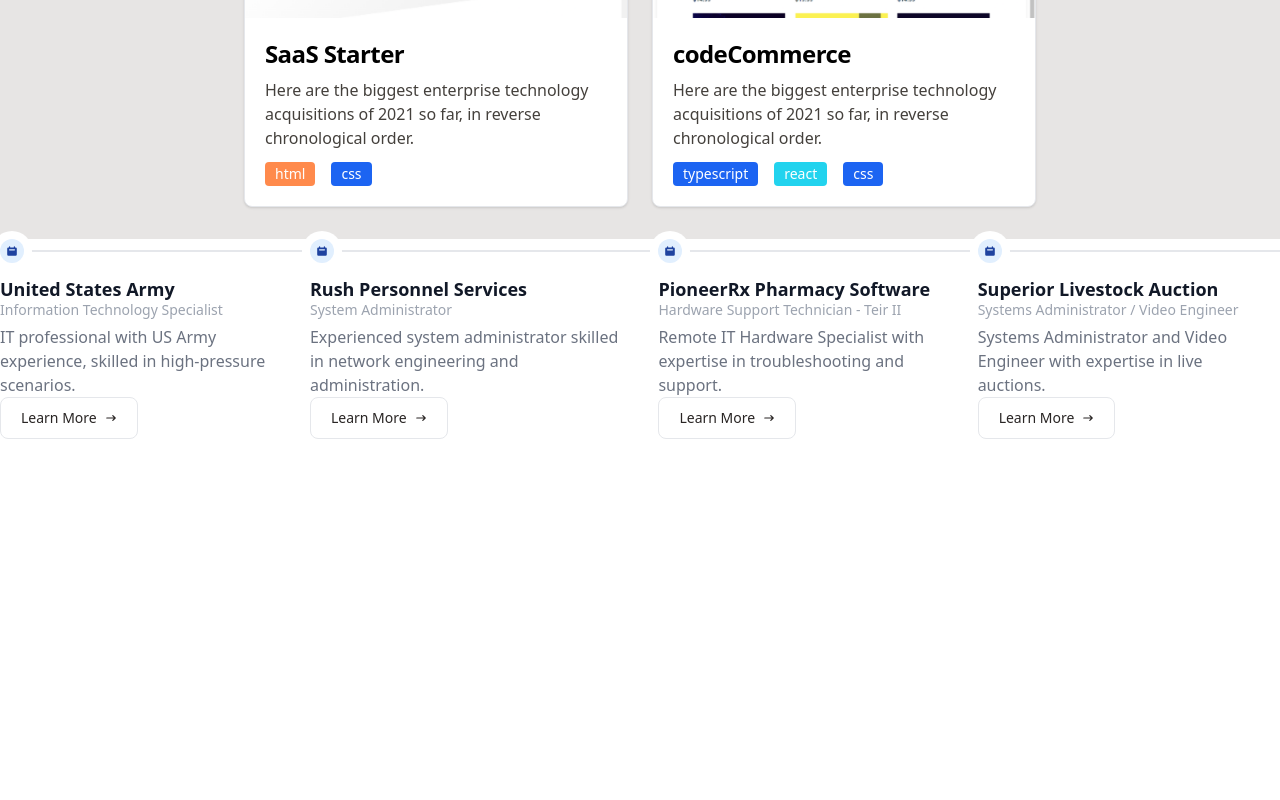
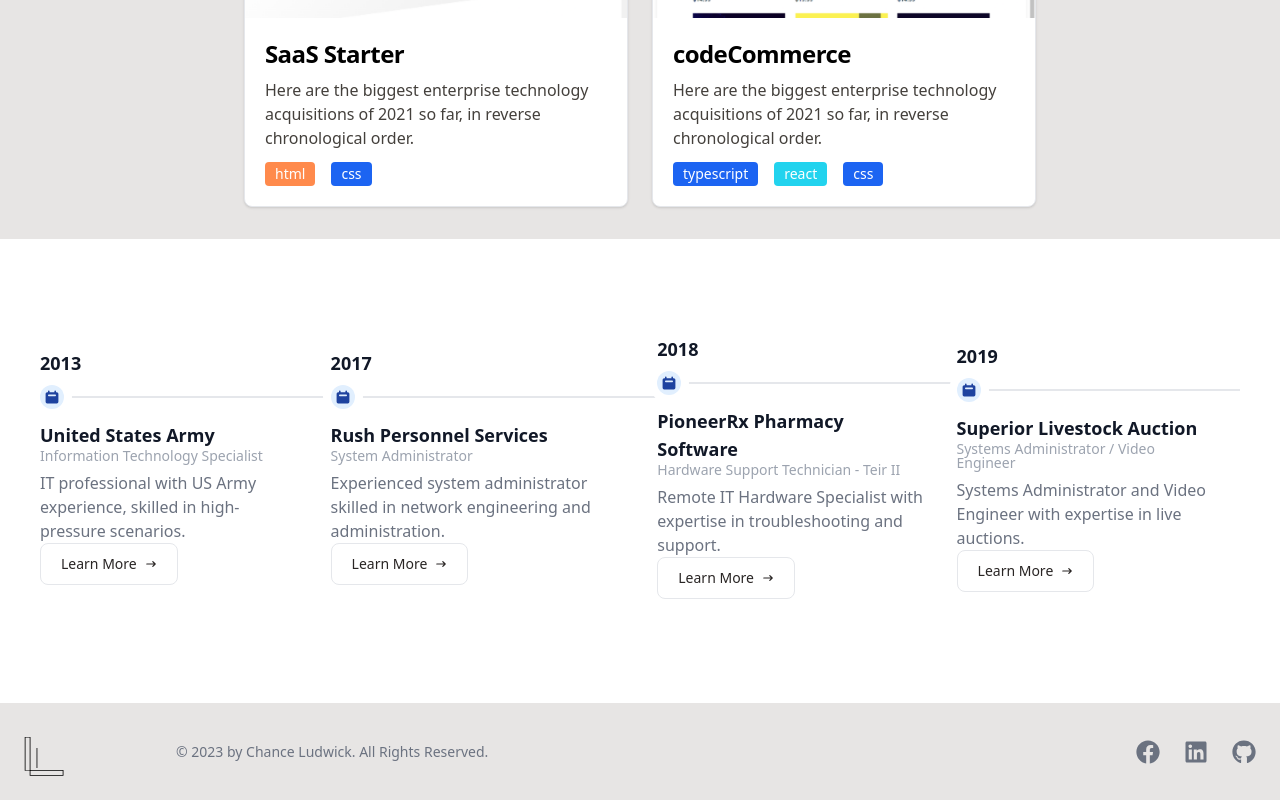
Before and after one commit to chanceltron/portfolio-site, a React (Vite) app: page / in a window 1280 px wide. Shown: the part 1778-2578 px from the top of the page. Before the commit the page ends 2225 px from the top, so only its background shows below. Built offline with nearby package versions, Linux system fonts and the light colour scheme.

Commit message:
Finish Footer

```diff
--- a/src/App.jsx
+++ b/src/App.jsx
@@ -4,6 +4,7 @@ import { MarqueeSection } from './components/MarqueeSection';
 import { NavBar } from './components/NavBar';
 import { AlertMessage } from './components/AlertMessage';
 import { Projects } from './components/Projects';
+import Footer from './components/Footer';
 
 export default function App() {
   return (
@@ -15,6 +16,7 @@ export default function App() {
       <Projects />
       <Experience />
       {/* <JobModal /> */}
+      <Footer />
     </>
   );
 }
--- /dev/null
+++ b/src/components/Experience copy.jsx
@@ -0,0 +1,70 @@
+import React, { useState } from 'react';
+import { Timeline, Button } from 'flowbite-react';
+import { HiArrowNarrowRight, HiCalendar } from 'react-icons/hi';
+import { BsFillCalendarMonthFill } from 'react-icons/bs';
+import { useModal } from '../hooks/useModal';
+import { JobModal } from './JobModal';
+import jobData from '../data/jobData.json';
+
+export function Experience() {
+  const [selectedJob, setSelectedJob] = useState(null);
+  const [openModal, setOpenModal] = useState(false);
+
+  const handleLearnMoreClick = (jobId) => {
+    setSelectedJob(jobId);
+    setOpenModal(true);
+  };
+
+  const handleCloseModal = () => {
+    setSelectedJob(null);
+    setOpenModal(false);
+  };
+
+  return (
+    <div className='flex justify-center'>
+      <ol className='relative border-l border-gray-200 mx-12 py-12'>
+        {jobData.map((job) => (
+          <li className='mb-10 ml-6' key={job.id}>
+            <span className='absolute flex items-center justify-center w-6 h-6 bg-blue-100 rounded-full -left-3 ring-8 ring-white '>
+              <svg
+                aria-hidden='true'
+                className='w-3 h-3 text-blue-800 dark:text-blue-300'
+                fill='currentColor'
+                viewBox='0 0 20 20'
+                xmlns='http://www.w3.org/2000/svg'>
+                <path
+                  fillRule='evenodd'
+                  d='M6 2a1 1 0 00-1 1v1H4a2 2 0 00-2 2v10a2 2 0 002 2h12a2 2 0 002-2V6a2 2 0 00-2-2h-1V3a1 1 0 10-2 0v1H7V3a1 1 0 00-1-1zm0 5a1 1 0 000 2h8a1 1 0 100-2H6z'
+                  clipRule='evenodd'></path>
+              </svg>
+            </span>
+            <h3 className='flex items-center mb-1 text-lg font-semibold text-gray-900 dark:text-white'>
+              {job.name}
+              <span className='bg-blue-100 text-blue-800 text-sm font-medium mr-2 px-2.5 py-0.5 rounded ml-3'>
+                Latest
+              </span>
+            </h3>
+            <time className='block mb-2 text-sm font-normal leading-none text-gray-400'>
+              {job.startDate}
+            </time>
+            <p className='mb-4 text-base font-normal text-gray-500'>
+              {job.hook}
+            </p>
+            <button
+              type='button'
+              onClick={() => handleLearnMoreClick(job.id)}
+              className='flex justify-center items-center text-stone-800 hover:text-blue-700 border border-gray-200 hover:bg-gray-100 focus:ring-1 focus:outline-none focus:ring-gray-400 font-medium rounded-lg text-sm px-5 py-2.5 text-center mr-2 mb-2'>
+              Learn More <HiArrowNarrowRight className='ml-2 h-3 w-3' />
+            </button>
+          </li>
+        ))}
+
+        <JobModal
+          openModal={openModal}
+          onClose={handleCloseModal}
+          job={jobData.find((job) => job.id === selectedJob)}
+        />
+      </ol>
+    </div>
+  );
+}
--- a/src/components/Experience.jsx
+++ b/src/components/Experience.jsx
@@ -1,8 +1,5 @@
 import React, { useState } from 'react';
-import { Timeline, Button } from 'flowbite-react';
 import { HiArrowNarrowRight, HiCalendar } from 'react-icons/hi';
-import { BsFillCalendarMonthFill } from 'react-icons/bs';
-import { useModal } from '../hooks/useModal';
 import { JobModal } from './JobModal';
 import jobData from '../data/jobData.json';
 
@@ -21,35 +18,24 @@ export function Experience() {
   };
 
   return (
-    <ol className='items-center sm:flex'>
+    <ol className='items-center justify-center mx-10 py-24 lg:flex'>
       {jobData.map((job) => (
-        <li className='relative mb-6 sm:mb-0' key={job.id}>
+        <li className='relative mb-6 max-w-sm lg:mb-0' key={job.id}>
+          <h3 className='mb-2 text-lg font-semibold text-gray-900'>
+            {job.startDate}
+          </h3>
           <div className='flex items-center'>
-            <div className='z-10 flex items-center justify-center w-6 h-6 bg-blue-100 rounded-full ring-0 ring-white dark:bg-blue-900 sm:ring-8 dark:ring-gray-900 shrink-0'>
-              <svg
-                aria-hidden='true'
-                className='w-3 h-3 text-blue-800 dark:text-blue-300'
-                fill='currentColor'
-                viewBox='0 0 20 20'
-                xmlns='http://www.w3.org/2000/svg'>
-                <path
-                  fillRule='evenodd'
-                  d='M6 2a1 1 0 00-1 1v1H4a2 2 0 00-2 2v10a2 2 0 002 2h12a2 2 0 002-2V6a2 2 0 00-2-2h-1V3a1 1 0 10-2 0v1H7V3a1 1 0 00-1-1zm0 5a1 1 0 000 2h8a1 1 0 100-2H6z'
-                  clipRule='evenodd'></path>
-              </svg>
+            <div className='z-10 flex items-center justify-center w-6 h-6 bg-blue-100 rounded-full ring-0 ring-white lg:ring-8 shrink-0'>
+              <HiCalendar className='w-4 h-4 text-blue-800' />
             </div>
-            <div className='hidden sm:flex w-full bg-gray-200 h-0.5 dark:bg-gray-700'></div>
+            <div className='hidden sm:flex w-full bg-gray-200 h-0.5'></div>
           </div>
           <div className='mt-3 sm:pr-8'>
-            <h3 className='text-lg font-semibold text-gray-900 dark:text-white'>
-              {job.name}
-            </h3>
-            <time className='block mb-2 text-sm font-normal leading-none text-gray-400 dark:text-gray-500'>
+            <h3 className='text-lg font-semibold text-gray-900 '>{job.name}</h3>
+            <time className='block mb-2 text-sm font-normal leading-none text-gray-400 '>
               {job.title}
             </time>
-            <p className='text-base font-normal text-gray-500 dark:text-gray-400'>
-              {job.hook}
-            </p>
+            <p className='text-base font-normal text-gray-500 '>{job.hook}</p>
           </div>
           <button
             type='button'
--- /dev/null
+++ b/src/components/Footer.jsx
@@ -0,0 +1,139 @@
+import React from 'react';
+import { FaFacebook, FaGithub, FaLinkedin } from 'react-icons/fa';
+import { Images } from '../assets/images';
+
+export default function Footer() {
+  return (
+    <footer className='p-8 bg-stone-200 sm:p-6 dark:bg-gray-900'>
+      <div className='sm:flex sm:items-center sm:justify-between'>
+        <div className='flex items-center gap-6'>
+          <object data={Images.LudwickLogo} className='w-32' alt='' />
+          <span className='text-sm text-gray-500 sm:text-center dark:text-gray-400'>
+            © 2023 by Chance Ludwick. All Rights Reserved.
+          </span>
+        </div>
+        <div className='flex mt-4 space-x-6 sm:justify-center sm:mt-0'>
+          <a
+            href='#'
+            target='_blank'
+            className='text-gray-500 hover:text-gray-900 dark:hover:text-white'>
+            <FaFacebook className='text-2xl' />
+            <span className='sr-only'>Facebook page</span>
+          </a>
+          <a
+            href='https://linkedin.com/in/chance-ludwick'
+            target='_blank'
+            className='text-gray-500 hover:text-gray-900 dark:hover:text-white'>
+            <FaLinkedin className='text-2xl' />
+            <span className='sr-only'>LinkedIn page</span>
+          </a>
+          <a
+            href='https://github.com/chanceltron'
+            target='_blank'
+            className='text-gray-500 hover:text-gray-900 dark:hover:text-white'>
+            <FaGithub className='text-2xl' />
+            <span className='sr-only'>GitHub account</span>
+          </a>
+        </div>
+      </div>
+    </footer>
+
+    // <footer className='p-4 bg-stone-900 sm:p-6'>
+    //   <div className='md:flex md:justify-between'>
+    //     <div className='mb-6 md:mb-0'>
+    //       <a href='https://flowbite.com/' className='flex items-center'>
+    //         <img
+    //           src='https://flowbite.com/docs/images/logo.svg'
+    //           className='h-8 mr-3'
+    //           alt='FlowBite Logo'
+    //         />
+    //         <span className='self-center text-2xl font-semibold whitespace-nowrap text-white'>
+    //           Flowbite
+    //         </span>
+    //       </a>
+    //     </div>
+    //     <div className='grid grid-cols-2 gap-8 sm:gap-6 sm:grid-cols-3'>
+    //       <div>
+    //         <h2 className='mb-6 text-sm font-semibold uppercase text-white'>
+    //           Resources
+    //         </h2>
+    //         <ul className='text-gray-400'>
+    //           <li className='mb-4'>
+    //             <a href='https://flowbite.com/' className='hover:underline'>
+    //               Flowbite
+    //             </a>
+    //           </li>
+    //           <li>
+    //             <a href='https://tailwindcss.com/' className='hover:underline'>
+    //               Tailwind CSS
+    //             </a>
+    //           </li>
+    //         </ul>
+    //       </div>
+    //       <div>
+    //         <h2 className='mb-6 text-sm font-semibold uppercase text-white'>
+    //           Follow us
+    //         </h2>
+    //         <ul className='text-gray-400'>
+    //           <li className='mb-4'>
+    //             <a
+    //               href='https://github.com/themesberg/flowbite'
+    //               className='hover:underline '>
+    //               Github
+    //             </a>
+    //           </li>
+    //           <li>
+    //             <a
+    //               href='https://discord.gg/4eeurUVvTy'
+    //               className='hover:underline'>
+    //               Discord
+    //             </a>
+    //           </li>
+    //         </ul>
+    //       </div>
+    //       <div>
+    //         <h2 className='mb-6 text-sm font-semibold uppercase text-white'>
+    //           Legal
+    //         </h2>
+    //         <ul className='text-gray-400'>
+    //           <li className='mb-4'>
+    //             <a href='#' className='hover:underline'>
+    //               Privacy Policy
+    //             </a>
+    //           </li>
+    //           <li>
+    //             <a href='#' className='hover:underline'>
+    //               Terms &amp; Conditions
+    //             </a>
+    //           </li>
+    //         </ul>
+    //       </div>
+    //     </div>
+    //   </div>
+    //   <hr className='my-6 border-gray-200 sm:mx-auto dark:border-gray-700 lg:my-8' />
+    //   <div className='sm:flex sm:items-center sm:justify-between'>
+    //     <span className='text-sm text-gray-400 sm:text-center'>
+    //       © 2023{' '}
+    //       <a href='https://flowbite.com/' className='hover:underline'>
+    //         Chance Ludwick
+    //       </a>
+    //       . All Rights Reserved.
+    //     </span>
+    //     <div className='flex mt-4 space-x-6 sm:justify-center sm:mt-0'>
+    //       <a href='#' className='text-gray-500 hover:text-white'>
+    //         <FaFacebook className='text-2xl' />
+    //         <span className='sr-only'>Facebook page</span>
+    //       </a>
+    //       <a href='#' className='text-gray-500 hover:text-white'>
+    //         <FaLinkedin className='text-2xl' />
+    //         <span className='sr-only'>LinkedIn Page</span>
+    //       </a>
+    //       <a href='#' className='text-gray-500 hover:text-white'>
+    //         <FaGithub className='text-2xl' />
+    //         <span className='sr-only'>GitHub account</span>
+    //       </a>
+    //     </div>
+    //   </div>
+    // </footer>
+  );
+}
```
